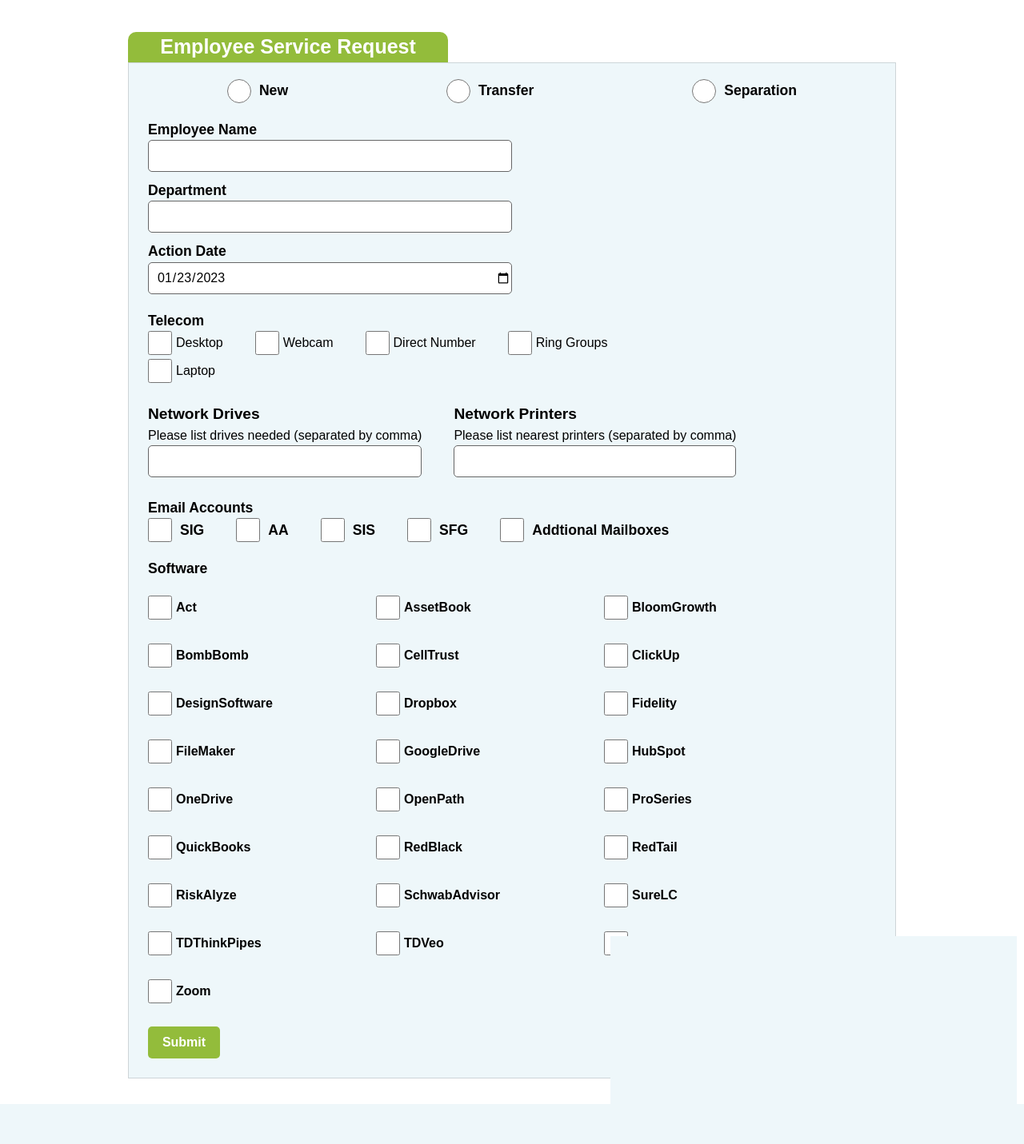
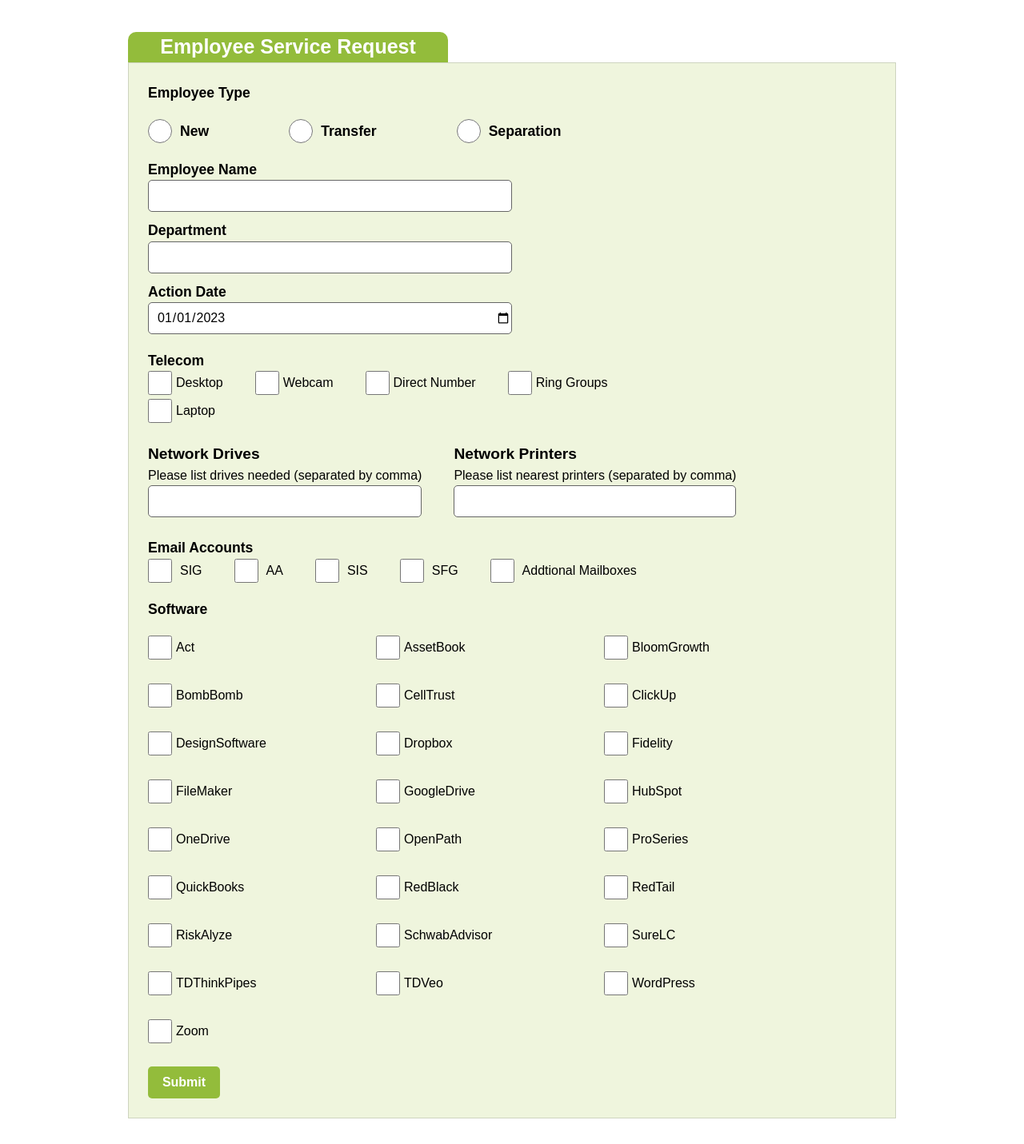
Before and after one commit to RSTIEHM/emp-request, a PHP site: page /emp-json/service-form in a window 1280 px wide. Shown: the part 100-1531 px from the top of the page at 80% size. Before the commit the page ends 1481 px from the top, so only its background shows below. Run offline with PHP 8.4, Linux system fonts and the light colour scheme.

Commit message:
Before Host

```diff
--- a/service-form/index.php
+++ b/service-form/index.php
@@ -8,7 +8,10 @@
     <form action="script.php" method="POST">
       <h1 class="emp-request-title">Employee Service Request</h1>
       <div class="border-container">
+        <br>
+        <label class="employee-label" for="">Employee Type</label>
         <div class="employee-status-container">
+
           <div class="employee-status-type">
             <input class="employee-type emp-radio" value="new" type="radio" name="empType[]" id="">
             <label class="employee-label" for="">New</label>
@@ -33,7 +36,7 @@
           </div>
           <div class="input-text-contatiner mb-10">
             <label class="employee-label" for="">Action Date</label>
-            <input value="2023-01-23" name="actionDate" required data-id="ActionDate" class="input-text page-1-empInfo" type="date">
+            <input value="2023-01-01" name="actionDate" required data-id="ActionDate" class="input-text page-1-empInfo" type="date">
           </div>
         </div>
 
@@ -85,24 +88,24 @@
         <p class="employee-label">Email Accounts</p>
         <div class="flex-container-left mb-10">
           <div class="employee-status-type">
-            <input id="new-employee" name="email[]" value="SIG" class="email-type page-1-empInfo" type="checkbox">
-            <label class="employee-label" for="new-employee">SIG</label>
+            <input id="sig" name="email[]" value="SIG" class="email-type page-1-empInfo" type="checkbox">
+            <label for="sig">SIG</label>
           </div>
           <div class="employee-status-type">
-            <input class="email-type page-1-empInfo" value="AA" data-id="AAEmail" id="employee-transfer" name="email[]" type="checkbox">
-            <label class="employee-label" for="employee-transfer">AA</label>
+            <input class="email-type page-1-empInfo" value="AA" data-id="AAEmail" id="aa" name="email[]" type="checkbox">
+            <label for="aa">AA</label>
           </div>
           <div class="employee-status-type">
-            <input id="employee-separation" name="email[]" value="SIS" class="email-type page-1-empInfo" data-id="SISEmail" type="checkbox">
-            <label class="employee-label" for="employee-separation">SIS</label>
+            <input id="sis" name="email[]" value="SIS" class="email-type page-1-empInfo" data-id="SISEmail" type="checkbox">
+            <label for="sis">SIS</label>
           </div>
           <div class="employee-status-type">
-            <input id="employee-separation" name="email[]" value="SFG" class="email-type page-1-empInfo" data-id="SFGEmail" type="checkbox">
-            <label class="employee-label" for="employee-separation">SFG</label>
+            <input id="sfg" name="email[]" value="SFG" class="email-type page-1-empInfo" data-id="SFGEmail" type="checkbox">
+            <label for="sfg">SFG</label>
           </div>
           <div class="employee-status-type">
-            <input id="employee-separation" name="email[]" value="AddtionalEmail" class="email-type page-1-empInfo" data-id="AdditionalEmail" type="checkbox">
-            <label class="employee-label" for="employee-separation">Addtional Mailboxes</label>
+            <input id="addmail" name="email[]" value="AddtionalEmail" class="email-type page-1-empInfo" data-id="AdditionalEmail" type="checkbox">
+            <label for="addmail">Addtional Mailboxes</label>
           </div>
         </div>
         <p class="employee-label mb-10">Software</p>
@@ -152,8 +155,8 @@
     programs.forEach((program) => {
       html += `
       <div class="tech-item">
-        <input value="${program}" name="software[]" data-id="${program}" class="computer-type page-2-empInfo" type="checkbox">
-        <label class="software-label" for="">${program}</label>
+        <input id=${program} value="${program}" name="software[]" data-id="${program}" class="computer-type page-2-empInfo" type="checkbox">
+        <label for="${program}">${program}</label>
       </div>
     `;
     });
--- a/style.css
+++ b/style.css
@@ -265,11 +291,49 @@ a.view-more:hover {
 }
 
 .border-container {
-      border: 1px solid rgba(0, 0, 0, 0.139);
-      padding: 0 1.5rem 1.5rem 1.5rem;
-      background-color: rgba(173, 216, 230, 0.207);
+    border: 1px solid rgba(0, 0, 0, 0.139);
+    padding: 0 1.5rem 1.5rem 1.5rem;
+    background-color: rgba(173, 216, 230, 0.207);
+    background-color: rgb(215 230 173 / 41%);
+}
+.bg-wrap {
+  width: 100%;
+  height: 100vh;
+  background-color: #93bc3b19;
+}
 
+.view-single-container {
+width: 100%;
+/* background-color: #f3f3f3; */
+/* height: 100%; */
+display: flex;
+justify-content: center;
+padding-top: 80px;
+/* align-items: center; */
 
+}
+
+.view-single-wrapper {
+  width: 50%;
+  margin: 0 auto;
+  background-color: #93bc3b;
+  color: #efefef;
+  /* height: 100%; */
+  padding: 1rem 2rem;
+  border: 1px solid #000;
+  border-radius: 10px;
+}
+
+.view-single-wrapper h2 {
+  color: black;
+  color: #fff;
+}
+
+.view-single-span {
+  font-style: italic;
+  color: #fff;
+  color: black;
+  font-weight: normal;
 }
 
 .emp-request-title {
@@ -316,10 +380,11 @@ a.view-more:hover {
 
 .employee-status-container {
   display: flex;
-  justify-content: space-around;
+  justify-content: flex-start;
   align-items: center;
   margin-bottom: 20px;
   padding-top: 20px;
+  gap:100px;
 }
 
 .email-status-container {
```
Also changed, not shown: other parts of style.css (+28 -2 lines), 404.html (added, +13 -0 lines), config/db.php (added, +11 -0 lines), helpers/functions.php (added, +11 -0 lines), index.php (+8 -21 lines), service-form/script.php (+23 -21 lines), view-single.php (+47 -6 lines).
